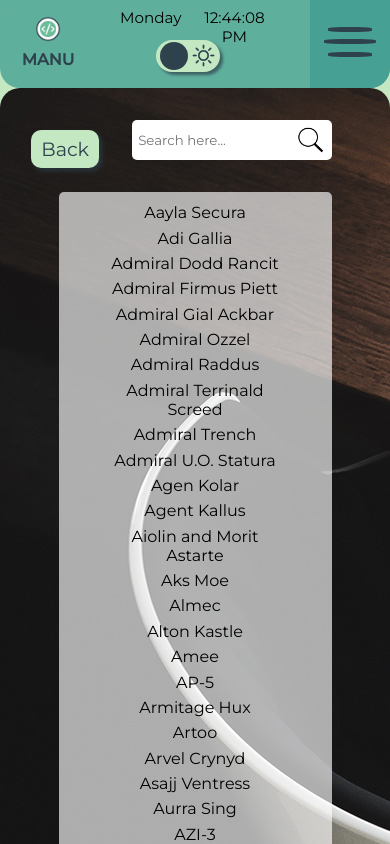
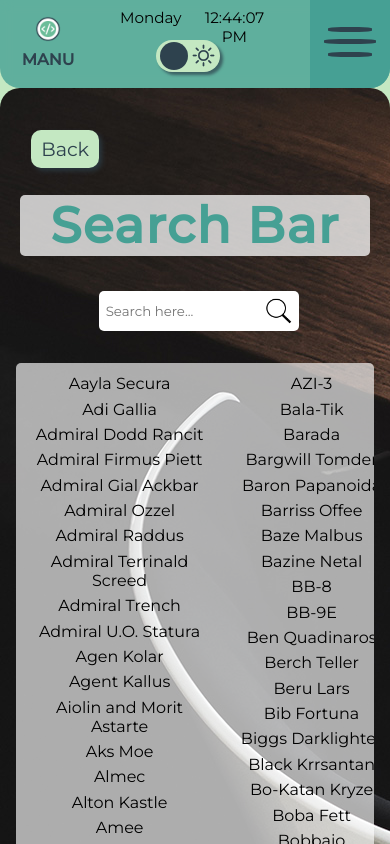
Before and after one commit to cmanu07/mysite, a React (Create React App) app: page /projects/searchBar in a window 390 px wide. Shown: the top 844 px of the page. Built offline with nearby package versions, Linux system fonts and the light colour scheme.

Commit message:
some style updates

```diff
--- a/public/index.html
+++ b/public/index.html
@@ -11,7 +11,7 @@
     <meta name="theme-color" content="#000000" />
     <meta
       name="description"
-      content="* My Portfolio Site *"
+      content="* My React Portfolio Site *"
     />
     <title>Emanuel Caradan</title>
   </head>
--- a/src/components/Pages/AboutPage/About.css
+++ b/src/components/Pages/AboutPage/About.css
@@ -1,6 +1,20 @@
 
 /* ABOUT PAGE */
 
+#false h2 {
+    font-size: 50px;
+    color: var(--myBlackGreen);
+    text-align: center;
+    padding: 2em 0 1em;
+    letter-spacing: 1.5px;
+}
+#true h2 {
+    font-size: 50px;
+    color: var(--myGreen-hover);
+    text-align: center;
+    padding: 2em 0 1em;
+    letter-spacing: 1.5px;
+}
 #false .about-main {
     width: 100%;
     height: fit-content;
--- a/src/components/Pages/HomePage/HomePage.css
+++ b/src/components/Pages/HomePage/HomePage.css
@@ -22,21 +22,21 @@
 }
 .main-article video {
     width: 100%;
-    height: 100vh;
+    height: 90vh;
     object-fit: cover;
     border-radius: 20px;
 }
 #false .main-article-overlay{
     position: absolute;
     width: 100%;
-    height: 100vh;
+    height: 90vh;
     background-color: rgb(46, 66, 78, 0.7);
     border-radius: 20px;
 }
 #true .main-article-overlay{
     position: absolute;
     width: 100%;
-    height: 100vh;
+    height: 90vh;
     background-color: rgb(0, 0, 0, 0.6);
     border-radius: 20px;
 }
@@ -48,7 +48,7 @@
     align-items: center;
     top: 5.5em;
     width: 100%;
-    height: 110vh;
+    height: 100vh;
 }
 .main-bg figure {
     width: 70%;
--- a/src/components/Projects/SearchBar/SearchBar.css
+++ b/src/components/Projects/SearchBar/SearchBar.css
@@ -1,22 +1,14 @@
 
 /* SEARCH BAR */
 
-@media (min-width: 768px) and  (max-width: 992px) {
-    .main div {
-        width: 90%;
-        height: 250em;
-    }
-}
-@media (max-width: 768px) {
-    .main div {
-        width: 70%;
-        height: fit-content;
+@media (width < 768px) {
+    .main-div-2 {
         align-items: center;
     }
-    .main-div {
-        width: 90%;
+    .inreg {
+        text-align: center;
     }
-    .inreg {
+    .main-div-3 {
         text-align: center;
     }
 }
@@ -30,6 +22,26 @@
     padding-top: 2em;
     border-radius: 20px;
 }
+#true .main-h4 {
+    background: hsl(0, 0%, 100%, 75%);
+    font-size: 50px;
+    color: var(--myBlackGreen);
+    text-align: center;
+    width: 7em;
+    margin: 1.5em 0 0.7em 0;
+    letter-spacing: 1.5px;
+    border-radius: 5px;
+}
+#false .main-h4 {
+    background: hsl(0, 0%, 100%, 75%);
+    font-size: 50px;
+    color: var(--myGreen-1);
+    text-align: center;
+    width: 7em;
+    margin: 1.5em 0 0.7em 0;
+    letter-spacing: 1.5px;
+    border-radius: 5px;
+}
 .search-icon {
     position: absolute;
     width: 1.8em;
@@ -42,44 +54,43 @@
     display: none;
     transition: .3s;
 }
-.main label {
+.main-search-bar {
+    display: flex;
+    height: fit-content;
+    width: 13em;
+    justify-content: flex-end;
     position: relative;
+    margin: auto;
 }
-.main input {
+.main-search-bar input {
     width: 15em;
     height: 3em;
     border-radius: 5px;
     padding: 0 0.5em;
     border: var(--myWhite);
 }
-.main-div {
-    display: flex;
-    width: 20%;
-    height: fit-content;
-    justify-content: flex-end;
-    position: relative;
-}
 .main-div-2 {
     width: 92%;
     padding: 0.5em;
-    height: 115em;
+    height: 40em;
     margin: 2em 0;
     background-color: hsl(0, 0%, 100%, 65%);
     border-radius: 5px;
     display: flex;
     flex-direction: column;
     flex-wrap: wrap;
+    overflow-x: scroll;
 }
 .main-div-3 {
     width: 92%;
     padding: 0.5em;
-    height: 25em;
+    height: 20em;
     margin: 2em 0;
     background-color: hsl(0, 0%, 100%, 65%);
     border-radius: 5px;
     display: flex;
     flex-direction: column;
-    flex-wrap: wrap;
+    text-align: center;
 }
 .inreg {
     padding: 0.2em;
@@ -88,7 +99,6 @@
     width: 12em;
 }
 .inreg:hover {
-    cursor: pointer;
     background: var(--myBlackGreen);
     color: var(--myGreen-hover);
 }
--- a/src/components/Projects/SearchBar/SearchBar.js
+++ b/src/components/Projects/SearchBar/SearchBar.js
@@ -22,15 +22,18 @@ export default function SearchBar ({data}) {
         (cuvInput.length > 0) ? setIcon('search-icon-off') : setIcon('search-icon');
     }
 
-    return (<>
-                <main className="main">
+    return (<main className="main">
+                <div>
+                    <h4 className='main-h4'>Search Bar</h4>
                     <BackButton/>
-                    <div className='main-div'>
+                    <div className='main-search-bar'>
                         <label>
                             <input type="search" placeholder='Search here...' onChange={filtruCautare}/>
                             <img className={icon} src={searchIcon} alt="..."/>
                         </label>
                     </div>
+                </div>
+
                     {
                         (cauta.length !== 0) ?
                             <div className='main-div-2'>{cauta.map((inreg, index) => {
@@ -39,6 +42,5 @@ export default function SearchBar ({data}) {
                             </div>           :
                             <div className='main-div-3'>no results found...</div>
                     }
-                </main>
-            </>)
+            </main>)
 }
--- a/src/components/Projects/TicTacToe/TicTacToe.css
+++ b/src/components/Projects/TicTacToe/TicTacToe.css
@@ -92,40 +92,40 @@
     display: flex;
     flex-direction: column;
     align-items: center;
-    justify-content: space-between;
-    margin-top: 2em;
-    height: 5em;
+    justify-content: center;
+    width: 80%;
+    margin: auto;
+    margin-top: 3em;
+    height: auto;
 }
 #false .tictactoe-win-section p {
     color: var(--tictacColor-4);
-    margin: auto;
     font-size: x-large;
     width: 10em;
     padding-bottom: 1em;
     display: flex;
-    justify-content: space-around;
+    justify-content: center;
 }
 #true .tictactoe-win-section p {
     color: var(--tictacColor-3);
-    margin: auto;
     font-size: x-large;
     width: 10em;
     padding-bottom: 1em;
     display: flex;
-    justify-content: space-around;
+    justify-content: center;
 }
 .tictactoe-win-section p span {
     font-size: 25px;
     font-weight: bolder;
+    padding-right: 0.5em;
 }
 #false .tictactoe-play-button {
     z-index: auto;
     font-size: larger;
-    width: 10em;
+    width: 11em;
     background-color: var(--myGreen-hover);
     box-shadow: 3px 3px 5px var(--myBlackHeader);
     color: var(--myBlackGreen);
-    margin-right: 1.5em;
     border: none;
     border-radius: 10px;
     padding: 7px 10px;
@@ -134,11 +134,10 @@
 #true .tictactoe-play-button {
     z-index: auto;
     font-size: larger;
-    width: 10em;
+    width: 11em;
     background-color: var(--myGreen-hover);
     box-shadow: 2px 2px 5px var(--myGreen-1);
     color: var(--myBlackGreen);
-    margin-right: 1.5em;
     border: none;
     border-radius: 10px;
     padding: 7px 10px;
--- a/src/styles/style.css
+++ b/src/styles/style.css
@@ -37,20 +37,6 @@
 #true {
     background-color: var(--myBlackGreen);
 }
-#false h2 {
-    font-size: 50px;
-    color: var(--myBlackGreen);
-    text-align: center;
-    padding: 2em 0 1em;
-    letter-spacing: 2px;
-}
-#true h2 {
-    font-size: 50px;
-    color: var(--myGreen-hover);
-    text-align: center;
-    padding: 2em 0 1em;
-    letter-spacing: 2px;
-}
 #false h3 a {
     text-decoration: none;
     color: var(--myBlackGreen);
```
Also changed, not shown: src/components/Projects/TicTacToe/TicTacToe.js (indentation only).
